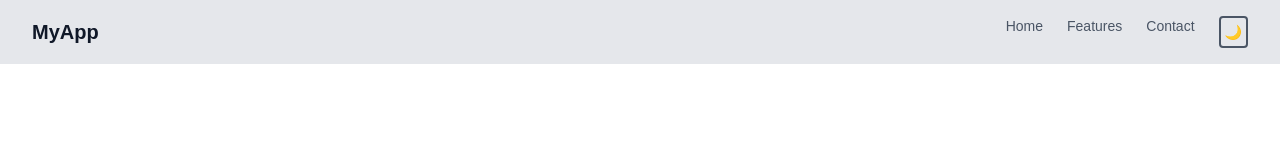
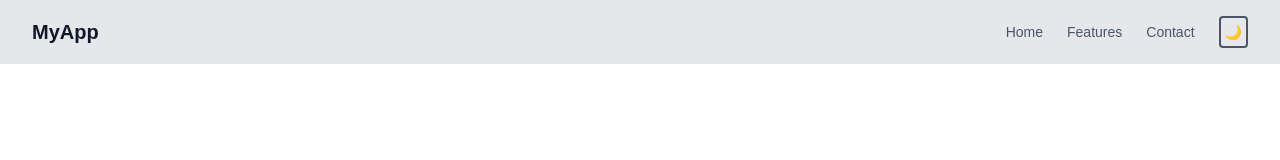
Before and after one commit to trilogydigital/tdi-nextjs-demo, a Next.js app: page / in a window 1280 px wide. Shown: the top 160 px of the page. Built offline with nearby package versions, Linux system fonts and the light colour scheme.

Commit message:
fix: fixed padding for card grid

```diff
--- a/src/components/CardContainer/CardContainer.tsx
+++ b/src/components/CardContainer/CardContainer.tsx
@@ -3,8 +3,8 @@ import Card from '@/components/Card/Card';
 
 const CardContainer = ({ data }) => {
   return (
-    <div className='grid grid-cols-1 md:grid-cols-2 lg:grid-cols-4 pt-15 items-start justify-items-center gap-2'>
-      {data.map((media: {fields: {title:string, description1:string, image: string}, sys:{id:string}}) => {
+    <div className='grid grid-cols-1 md:grid-cols-2 lg:grid-cols-4 py-10  items-start justify-items-center gap-x-4 gap-y-6'>
+      {data.map((media: { fields: { title: string; description1: string; image: string }; sys: { id: string } }) => {
         const { fields } = media;
         const { title, description1, image } = fields;
         return <Card key={media.sys.id} title={title} description={description1} image={image} />;
--- a/src/components/Header/Header.tsx
+++ b/src/components/Header/Header.tsx
@@ -18,7 +18,7 @@ const Header = () => {
       <div className='flex h-16 max-w-screen-xl mx-auto items-center justify-between px-4 sm:px-6 lg:px-8'>
         <div className='text-xl font-semibold text-gray-900 dark:text-white'>MyApp</div>
 
-        <nav className='hidden md:flex gap-6 text-sm font-medium text-gray-600 dark:text-gray-300'>
+        <nav className='hidden md:flex gap-6 text-sm font-medium text-gray-600 dark:text-gray-300 items-center'>
           <a href='#' className='hover:text-gray-900 dark:hover:text-white'>
             Home
           </a>
@@ -29,7 +29,7 @@ const Header = () => {
             Contact
           </a>
           <a href='#' onClick={() => setIsDarkMode(!isDarkMode)} className='hover:text-gray-900 dark:hover:text-white border-2 p-1 rounded-sm'>
-          {isDarkMode ? '🌞' : '🌙'}
+            {isDarkMode ? '🌞' : '🌙'}
           </a>
         </nav>
       </div>
```
